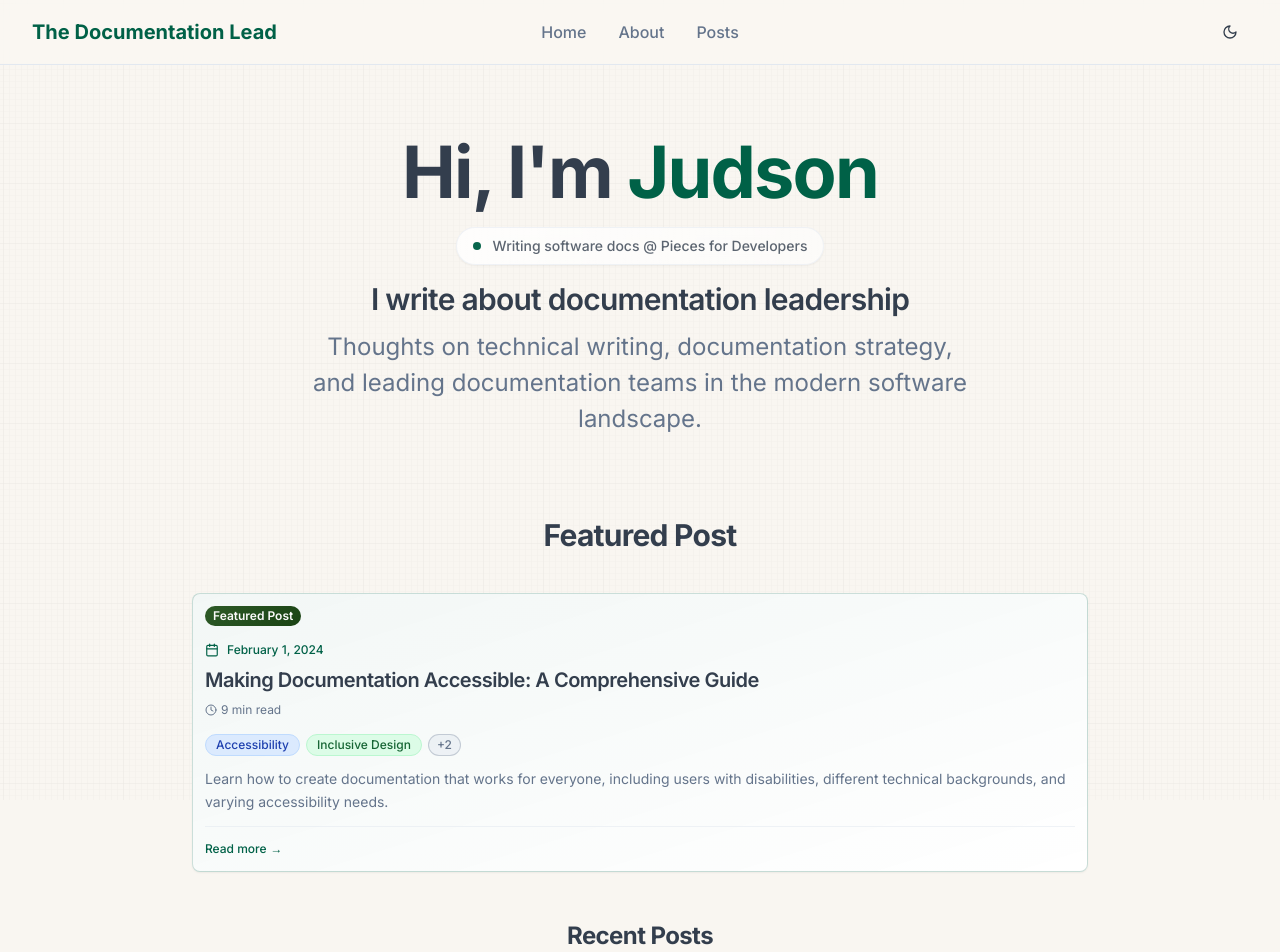
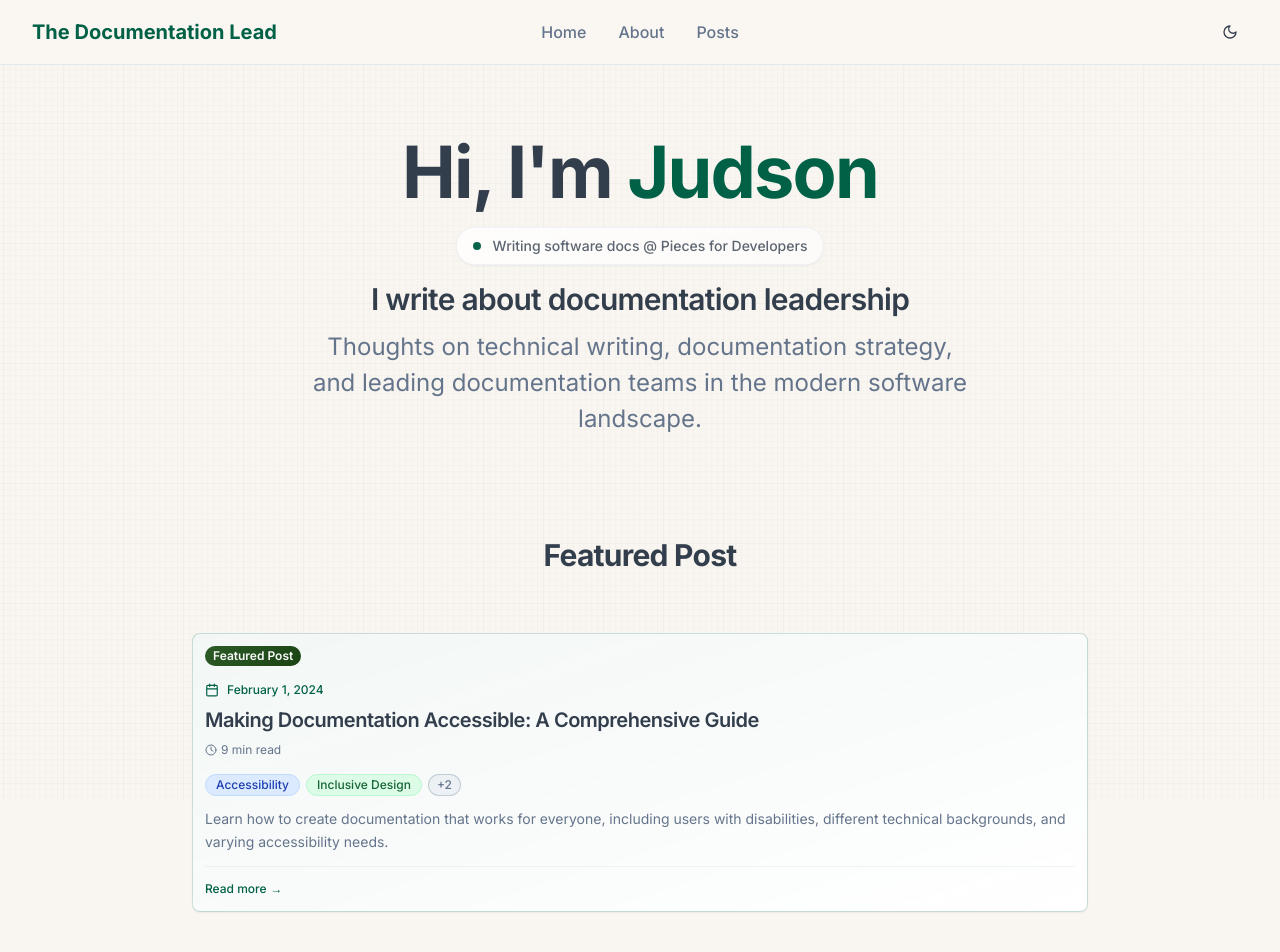
Before and after one commit to sirbonneville/docu-flow-blog, a React (Vite) app: page / in a window 1280 px wide. Shown: the top 952 px of the page. Built offline with nearby package versions, Linux system fonts and the light colour scheme.

Commit message:
Fix: Adjust Featured Post heading spacing
Adjusted spacing to center the "Featured Post" heading between the hero and featured post sections.

```diff
--- a/src/pages/Index.tsx
+++ b/src/pages/Index.tsx
@@ -16,9 +16,9 @@ const Index = () => {
 
         {/* Featured Post Section - Seamless flow with centered heading */}
         {featuredPost && (
-          <section style={{ paddingTop: '60px', paddingBottom: '32px' }}>
+          <section style={{ paddingTop: '80px', paddingBottom: '32px' }}>
             <div className="max-w-4xl mx-auto">
-              <h2 className="text-2xl md:text-3xl font-bold text-center" style={{ marginBottom: '40px' }}>
+              <h2 className="text-2xl md:text-3xl font-bold text-center" style={{ marginBottom: '60px' }}>
                 Featured Post
               </h2>
               <PostCard
```
